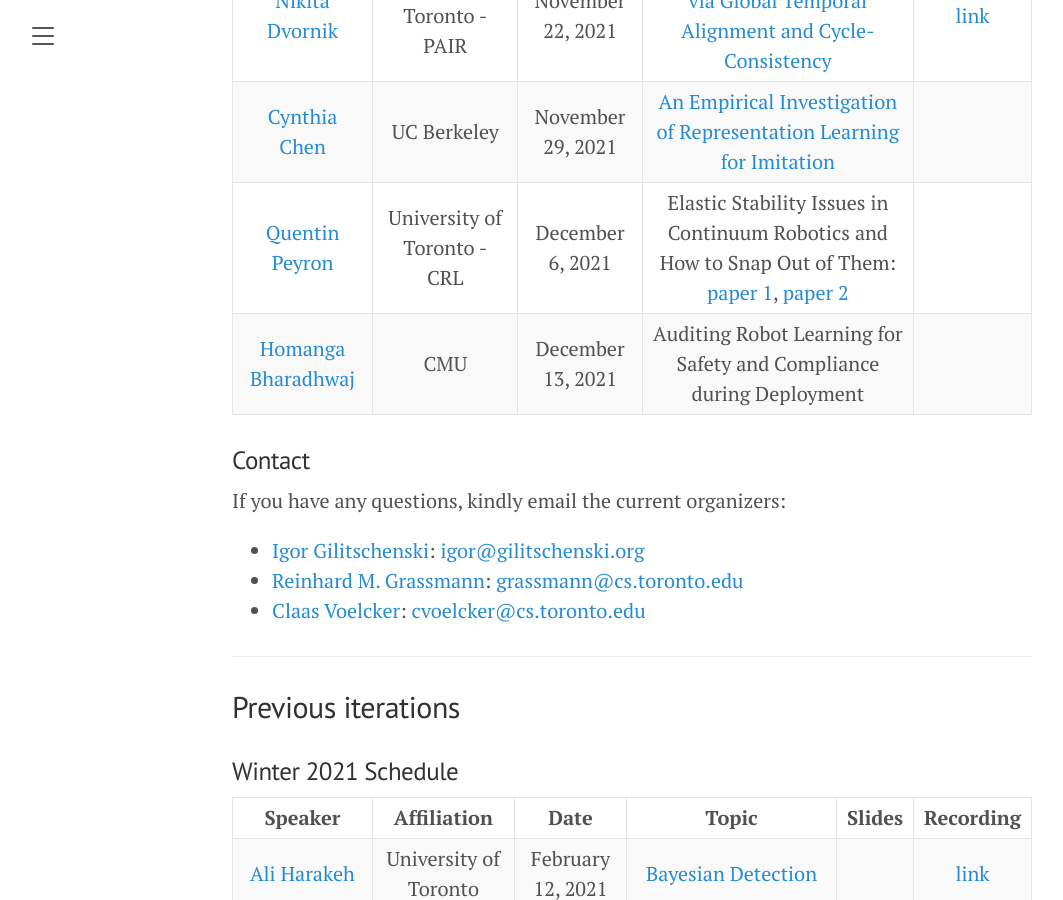
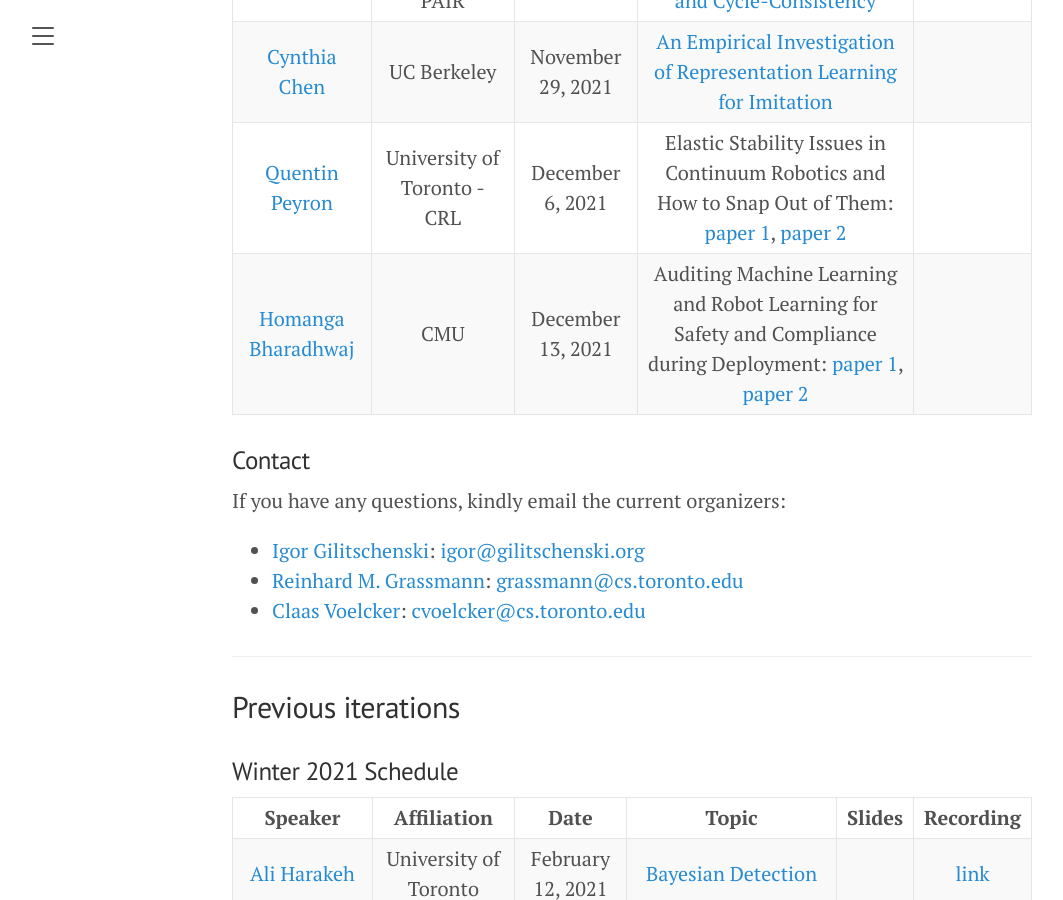
Before and after one commit to uoft-cs-robotics/toronto-air, a Jekyll site: the page built from index.md, in a window 1280 px wide and 900 px high, scrolled down 1541 px. Shown: the whole window, without its empty margins (8-1071 px from the left). Built offline with Jekyll 4.4.1, drawn with Linux system fonts in a browser that asks for light colours; comment, search, counter and statistics services are not loaded.

Commit message:
Updated Homanga's talk

```diff
--- a/index.md
+++ b/index.md
@@ -54,7 +54,7 @@ Past talks are also available on our [YouTube Channel](https://www.youtube.com/c
 |[Nikita Dvornik](https://www.linkedin.com/in/nikita-dvornik-660164152/?originalSubdomain=fr)| University of Toronto - PAIR | November 22, 2021 | [Representation Learning via Global Temporal Alignment and Cycle-Consistency](https://papers.nips.cc/paper/2021/hash/729c68884bd359ade15d5f163166738a-Abstract.html) | [link](https://youtu.be/MCrv5tr67Vk) |
 |[Cynthia Chen](https://www.cynthiaxinchen.com/)|UC Berkeley| November 29, 2021| [An Empirical Investigation of Representation Learning for Imitation](https://openreview.net/forum?id=kBNhgqXatI)	||
 |[Quentin Peyron](https://crl.utm.utoronto.ca/crl/quentin-peyron/)|University of Toronto - CRL| December 6, 2021| Elastic Stability Issues in Continuum Robotics and How to Snap Out of Them: [paper 1](https://www.sciencedirect.com/science/article/pii/S0094114X17318050), [paper 2](https://ieeexplore.ieee.org/abstract/document/8410805)	||
-|[Homanga Bharadhwaj](https://homangab.github.io/)|CMU| December 13, 2021| Auditing Robot Learning for Safety and Compliance during Deployment	||
+|[Homanga Bharadhwaj](https://homangab.github.io/)|CMU| December 13, 2021| Auditing Machine Learning and Robot Learning for Safety and Compliance during Deployment: [paper 1](https://openreview.net/pdf?id=57HG8dDs4t4), [paper 2](https://arxiv.org/abs/2109.12456)	||
 
 ### Contact
 If you have any questions, kindly email the current organizers:
```
